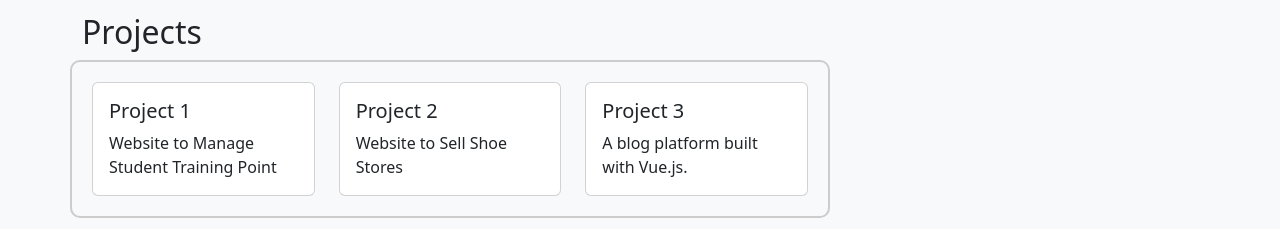
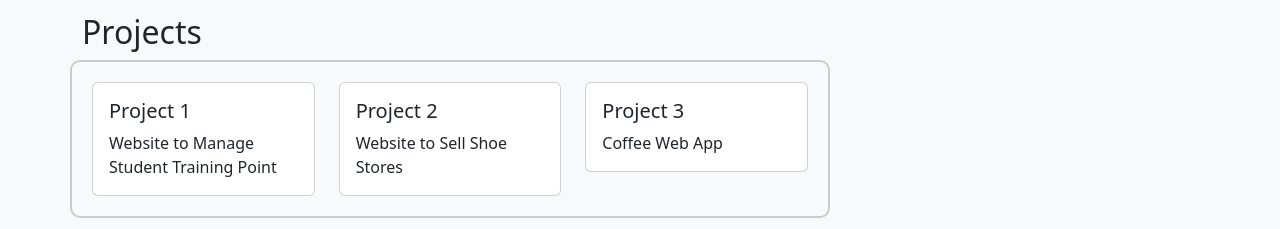
Before and after one commit to jencodoo/ProFile_Jencodoo, a plain HTML site: page index.html in a window 1280 px wide. Shown: the part 1167-1396 px from the top of the page. Drawn offline with nearby package versions, Linux system fonts and the light colour scheme.

Commit message:
Update 2

```diff
--- a/index.html
+++ b/index.html
@@ -115,14 +115,13 @@
                   <a href="project3.html" target="_blank" class="card project-card no-underline">
                     <div class="card-body">
                       <h5 class="card-title">Project 3</h5>
-                      <p class="card-text">A blog platform built with Vue.js.</p>
+                      <p class="card-text">Coffee Web App</p>
                     </div>
                   </a>
                 </div>
               </div>
             </div>
           </section>
-
 
 
           <section id="work-experience" class="mt-4">
```
